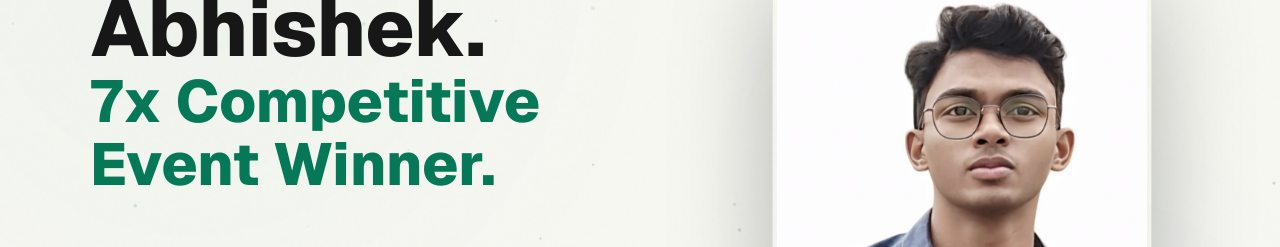
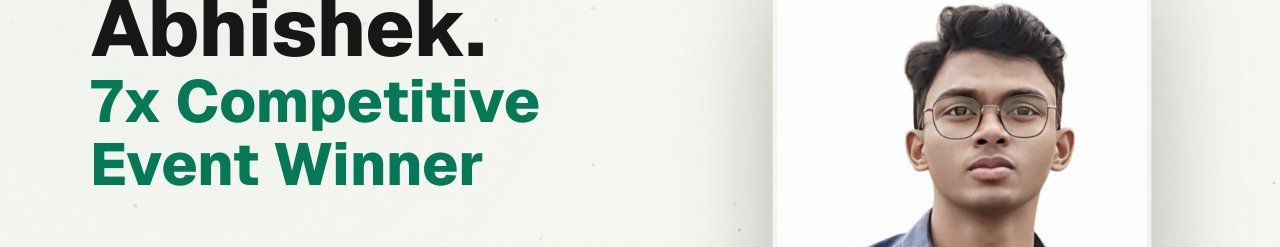
Before and after one commit to Abhishek-M-29/Portfolio, a React (Vite) app: page / in a window 1280 px wide. Shown: the part 194-441 px from the top of the page. Built offline with nearby package versions, Linux system fonts and the light colour scheme.

Commit message:
fix: constrain hero typewriter line wrap and add safe wrap points

```diff
--- a/src/components/Hero.css
+++ b/src/components/Hero.css
@@ -28,7 +28,10 @@
   font-size: 0.74em;
   line-height: 1.08;
   color: var(--accent);
-  overflow-wrap: anywhere;
+  overflow-wrap: normal;
+  word-break: normal;
+  hyphens: none;
+  max-width: min(100%, 26ch);
 }
 
 .hero-cursor {
--- a/src/components/Hero.jsx
+++ b/src/components/Hero.jsx
@@ -11,13 +11,15 @@ const socials = [
 ]
 
 const heroPhrases = [
-  '5x Hackathon Winner.',
-  '7x Competitive Event Winner.',
-  'Backend & AI Engineer.',
-  'Executive Lead @ The Big O.',
-  'Python • SQL • MongoDB.',
-  'LLMs • System Architecture.',
-  'CSE @ VTU.',
+  '5x Hackathon Winner',
+  '7x Competitive Event Winner',
+  'Backend & AI Engineer',
+  'Founding Member @ The Big O',
+  'Executive Lead @ The Big O',
+  'Python \u200b•\u200b SQL \u200b•\u200b MongoDB',
+  'LLMs \u200b•\u200b System Architecture',
+  'CSE @ VTU',
+  'End-to-End Products'
 ]
 
 export default function Hero() {
```
